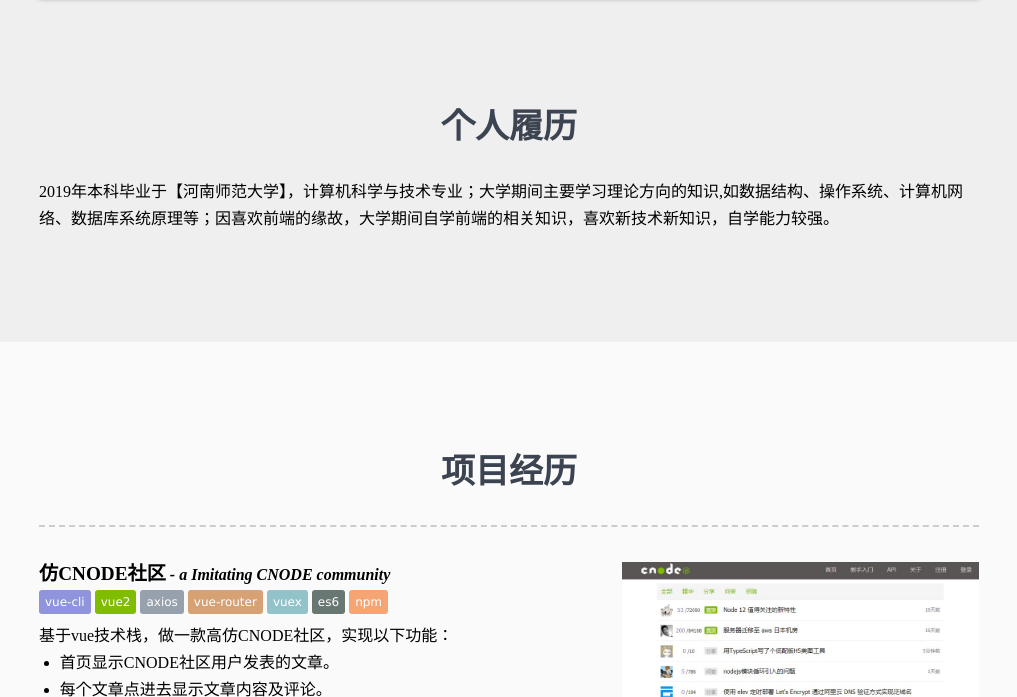
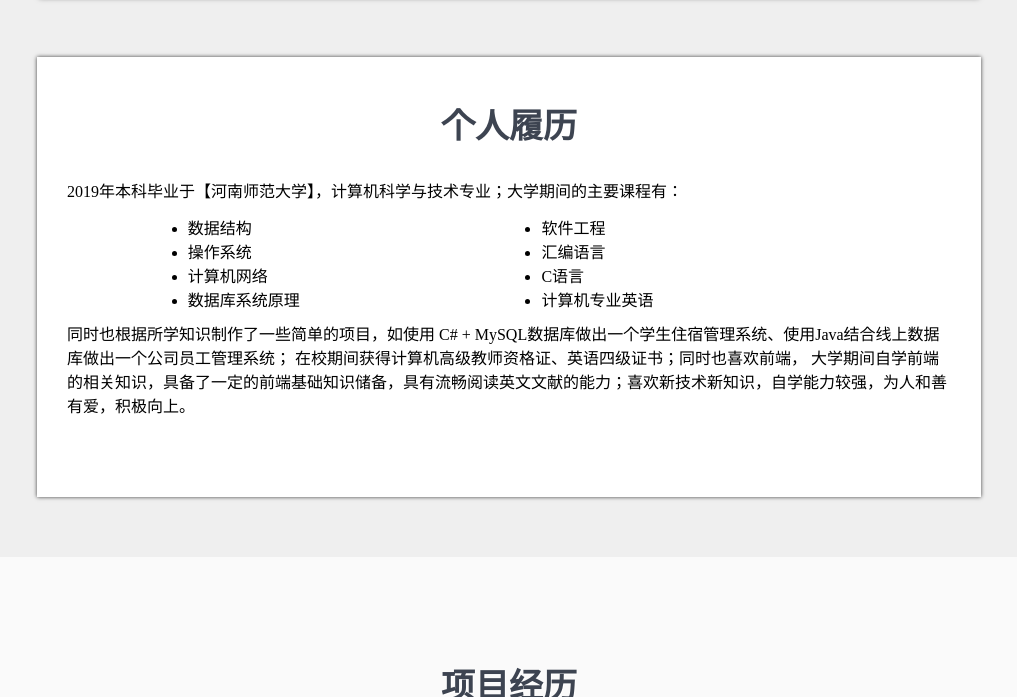
Before and after one commit to omnoob/resume-master, a plain HTML site: page index.html in a window 1280 px wide. Shown: the part 725-1422 px from the top of the page, without its empty margins (131-1148 px from the left). Drawn offline with nearby package versions, Linux system fonts and the light colour scheme; a script that the page names is missing.

Commit message:
更新个人履历

```diff
--- a/css/main.css
+++ b/css/main.css
@@ -18,6 +18,18 @@ hr {
 ul,
 ol {
   list-style: none;
+
+}
+.courses{
+  list-style: disc;
+  display: flex;
+  width: 80%;
+  /* height: 300px; */
+  justify-content: space-around;
+}
+.courses > ul{
+  list-style: disc;
+  margin: 10px 0;
 }
 h1,
 h2,
@@ -344,9 +356,12 @@ section.skills .tech-stack > ul > li li {
   top: 5px;
 }
 section.experience {
+  box-shadow: 0px 0px 4px 0px rgba(0,0,0,0.75);
+  max-width: 884px;
   padding: 50px 30px;
   margin-bottom: 60px;
   margin-top: 0px;
+  background: #FFFFFF;
   /* border: 10px solid blue; */
 }
 section.experience > p {
--- a/css/print.css
+++ b/css/print.css
@@ -65,9 +65,5 @@ section.skills .tech-stack > ul > li li {
 
 }
 section.experience{
-    margin-top: 100px;
+    box-shadow: none;
 }
-section.myPortfolio{
-    margin-top: 100px;
-
-}
--- a/index.html
+++ b/index.html
@@ -160,7 +160,24 @@
 
         </style>
         <h2>个人履历</h2>
-        <p>2019年本科毕业于【河南师范大学】，计算机科学与技术专业；大学期间主要学习理论方向的知识,如数据结构、操作系统、计算机网络、数据库系统原理等；因喜欢前端的缘故，大学期间自学前端的相关知识，喜欢新技术新知识，自学能力较强。
+        <p>
+            2019年本科毕业于【河南师范大学】，计算机科学与技术专业；大学期间的主要课程有：
+            <ul class="courses">
+                <ul>
+                    <li>数据结构</li>
+                    <li>操作系统</li>
+                    <li>计算机网络</li>
+                    <li>数据库系统原理</li>
+                </ul>
+                <ul>
+                    <li>软件工程</li>
+                    <li>汇编语言</li>
+                    <li>C语言</li>
+                    <li>计算机专业英语</li>
+                </ul>
+            </ul>
+            同时也根据所学知识制作了一些简单的项目，如使用 C# + MySQL数据库做出一个学生住宿管理系统、使用Java结合线上数据库做出一个公司员工管理系统； 在校期间获得计算机高级教师资格证、英语四级证书；同时也喜欢前端，
+            大学期间自学前端的相关知识，具备了一定的前端基础知识储备，具有流畅阅读英文文献的能力；喜欢新技术新知识，自学能力较强，为人和善有爱，积极向上。
         </p>
     </section>
     <section class="myPortfolio" data-x id="siteWorks">
@@ -255,8 +272,7 @@
                                 <li>适配手机端。</li>
                             </ul>
                             <p class="project_intro_links">
-                                <a href="https://omnoob.github.io/make-a-pikachu/"
-                                    target="_blank">预览地址</a>
+                                <a href="https://omnoob.github.io/make-a-pikachu/" target="_blank">预览地址</a>
                                 <a href="https://github.com/omnoob/make-a-pikachu" target="_blank">源码地址</a>
                             </p>
                         </div>
@@ -313,10 +329,8 @@
                                 基于原生 JavaScript 和 CCS 3，动态向 style 标签添加样式以及 pre 标签添加文本，利用 prism.js 实现代码高亮,使简历生动起来。
                             </p>
                             <p class="project_intro_links">
-                                <a href="https://omnoob.github.io/animating-resume/index.html"
-                                    target="_blank">预览地址</a>
-                                <a href="https://github.com/omnoob/animating-resume"
-                                    target="_blank">源码地址</a>
+                                <a href="https://omnoob.github.io/animating-resume/index.html" target="_blank">预览地址</a>
+                                <a href="https://github.com/omnoob/animating-resume" target="_blank">源码地址</a>
                             </p>
                         </div>
                     </div>
@@ -345,8 +359,7 @@
                                 <li>支持手机在线绘画功能。</li>
                             </ul>
                             <p class="project_intro_links">
-                                <a href="https://omnoob.github.io/canvas-demo/"
-                                    target="_blank">预览地址</a>
+                                <a href="https://omnoob.github.io/canvas-demo/" target="_blank">预览地址</a>
                                 <a href="https://github.com/omnoob/canvas-demo" target="_blank">源码地址</a>
                             </p>
                         </div>
```
Also changed, not shown: img/works/163-music.jpg (deleted), img/works/vue-webpack-todo.png (deleted), 1 other file.
